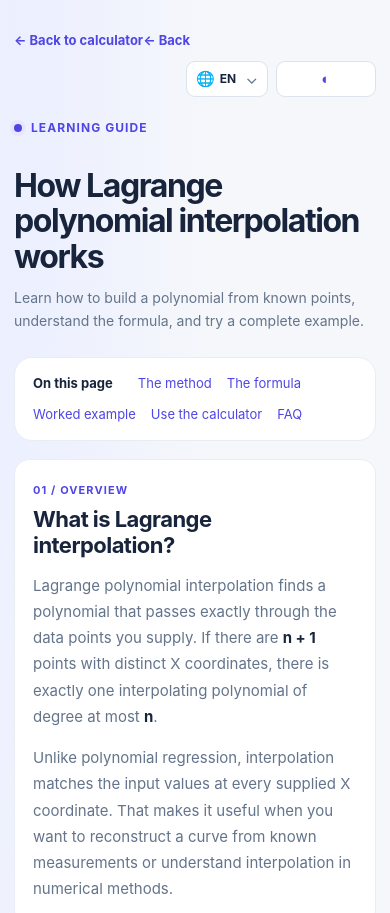
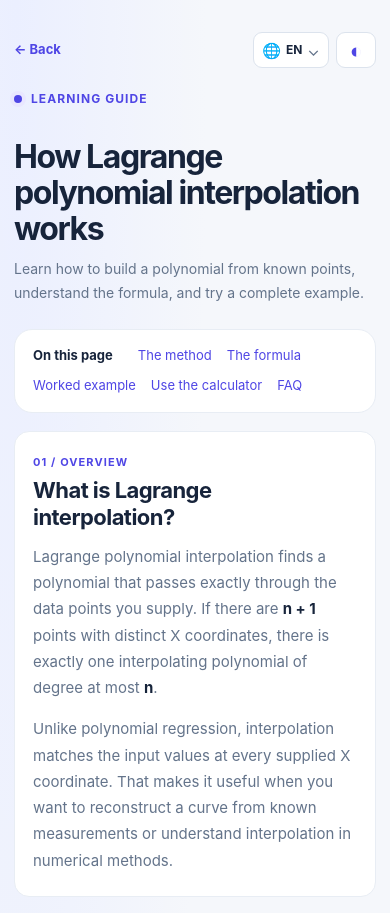
Before and after one commit to vladyslav-kramarenko/LagrangeWeb, a plain HTML site: page guide/index.html in a window 390 px wide. Shown: the top 913 px of the page. Drawn offline with Linux system fonts and the light colour scheme.

Commit message:
style: enforce single-row mobile toolbar and 40px theme icon

```diff
--- a/css/app-extras.css
+++ b/css/app-extras.css
@@ -137,3 +137,59 @@ html[data-theme="dark"] .share-view-btn:hover { background: #373265; }
     .app-toolbar .theme-control.compact-select { min-width: 0; width: 100px; }
     .guide-header .app-toolbar { column-gap: 8px; row-gap: 8px; }
 }
+
+/* Single-row toolbar. Mobile labels are shortened; the theme is icon-only.
+   The native selects remain full-size click targets with accessible names. */
+.toolbar-short { display: none; }
+.app-shell .app-header .app-toolbar {
+    display: grid;
+    grid-template-columns: minmax(0, 1fr) 80px 40px;
+    align-items: center;
+    justify-content: stretch;
+    gap: 8px;
+    flex-wrap: nowrap;
+    width: 100%;
+}
+.app-shell .app-header .app-toolbar .eyebrow,
+.app-shell .app-header .app-toolbar .breadcrumb-link {
+    grid-column: 1;
+    grid-row: 1;
+    min-width: 0;
+    margin: 0;
+}
+.app-shell .app-header .app-toolbar .language-control.compact-select {
+    grid-column: 2;
+    grid-row: 1;
+    width: 80px;
+    min-width: 0;
+}
+.app-shell .app-header .app-toolbar .theme-control.compact-select {
+    grid-column: 3;
+    grid-row: 1;
+    width: 40px;
+    min-width: 0;
+    padding: 0;
+    justify-content: center;
+}
+.app-shell .app-header .app-toolbar .theme-control .select-icon {
+    font-size: 21px;
+    margin: 0;
+    flex-shrink: 0;
+}
+@media (max-width: 720px) {
+    .app-shell .app-header .app-toolbar {
+        grid-template-columns: minmax(0, 1fr) 76px 40px;
+        gap: 7px;
+    }
+    .app-shell .app-header .app-toolbar .language-control.compact-select { width: 76px; }
+    .app-shell .app-header .app-toolbar .theme-control.compact-select { width: 40px; }
+    .app-shell .app-header .app-toolbar .eyebrow { flex: none; flex-basis: auto; font-size: 10px; letter-spacing: .03em; white-space: nowrap; }
+    .app-shell .app-header .app-toolbar .breadcrumb-link { padding: 0; font-size: 13px; white-space: nowrap; }
+    .app-shell .app-header .app-toolbar .toolbar-long { display: none; }
+    .app-shell .app-header .app-toolbar .toolbar-short { display: inline; }
+}
+@media (max-width: 340px) {
+    .app-shell .app-header .app-toolbar { grid-template-columns: minmax(0,1fr) 72px 38px; gap: 5px; }
+    .app-shell .app-header .app-toolbar .language-control.compact-select { width: 72px; padding: 0 6px; }
+    .app-shell .app-header .app-toolbar .theme-control.compact-select { width: 38px; }
+}
```
